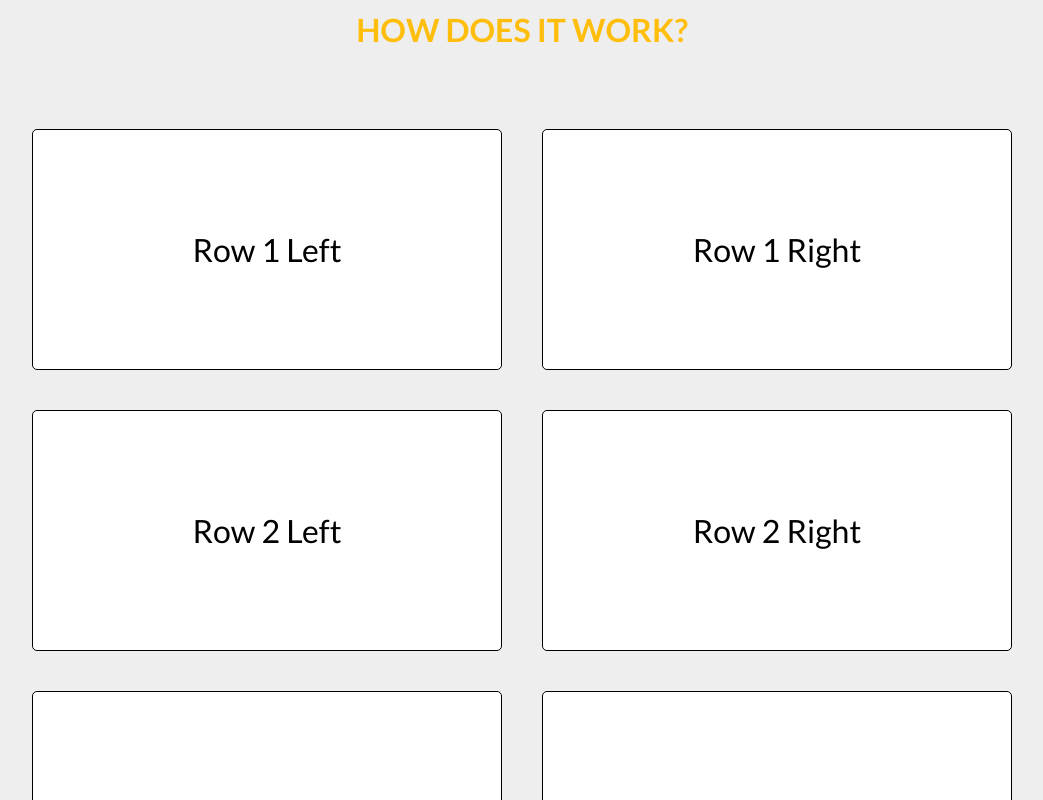
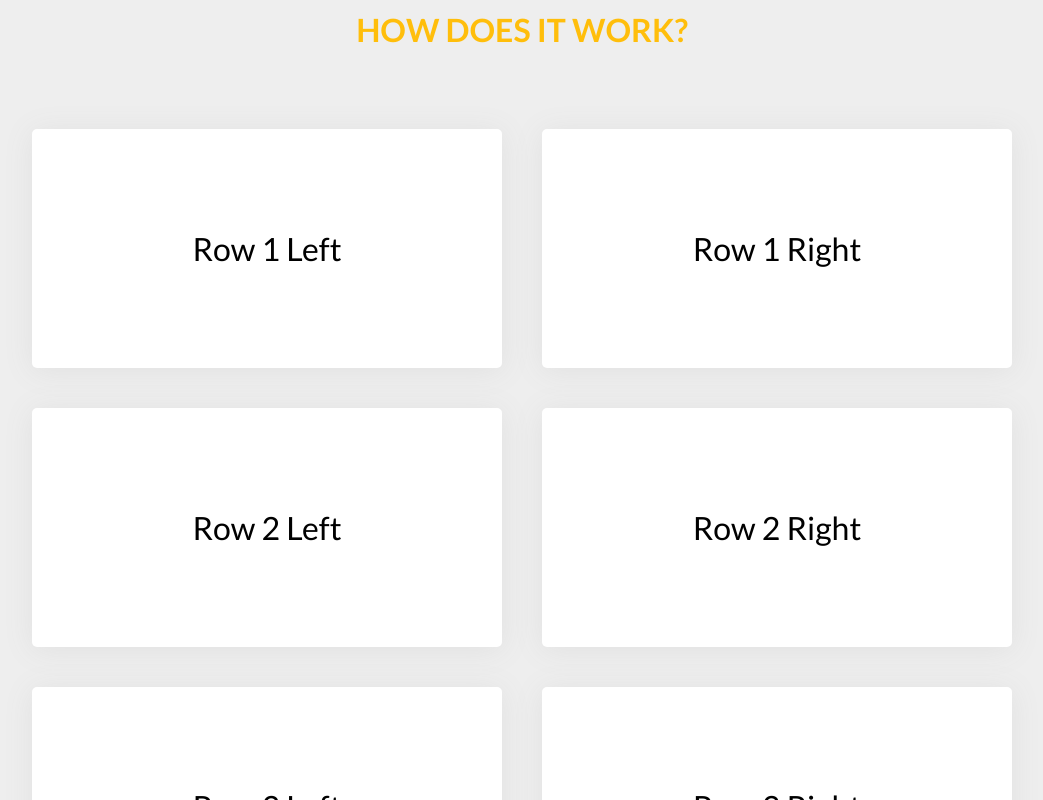
Before and after one commit to team-kataru/kataru-frontend, a React (Create React App) app: page / in a window 1280 px wide. Shown: the part 820-1620 px from the top of the page, without its empty margins (118-1161 px from the left). Built offline with nearby package versions, Linux system fonts and the light colour scheme.

Commit message:
style: Add test mixin for card styling and hover

```diff
--- a/src/sass/abstracts/_mixins.scss
+++ b/src/sass/abstracts/_mixins.scss
@@ -0,0 +1,10 @@
+@mixin hover-card-with-shadow {
+  border-radius: 5px;
+  box-shadow: 0 3px 30px rgba($color-grey-dark, 0.1);
+  transition: all 1s;
+
+  &:hover {
+    transform: translateY(-3%);
+    box-shadow: 0 1px 10px rgba($color-grey-dark, 0.05);
+  }
+}
--- a/src/sass/components/_features.scss
+++ b/src/sass/components/_features.scss
@@ -18,15 +18,16 @@
     row-gap: 4rem;
     // set initial state and transition property
     opacity: 0;
-    transform: translateY(-10%);
-    transition: all 1s;
+    transform: translateY(10%);
+    transition: all 1.5s;
 
     &--item {
-      border: 1px solid $color-black;
       border-radius: 5px;
       background-color: $color-white;
       padding: 10rem;
       text-align: center;
+      // Testing mixin
+      @include hover-card-with-shadow;
     }
   }
 }
```
